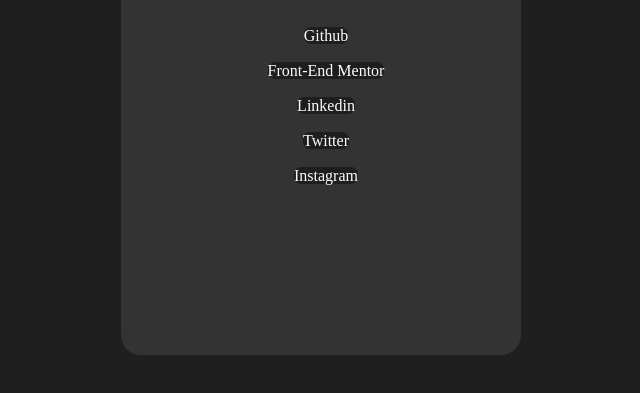
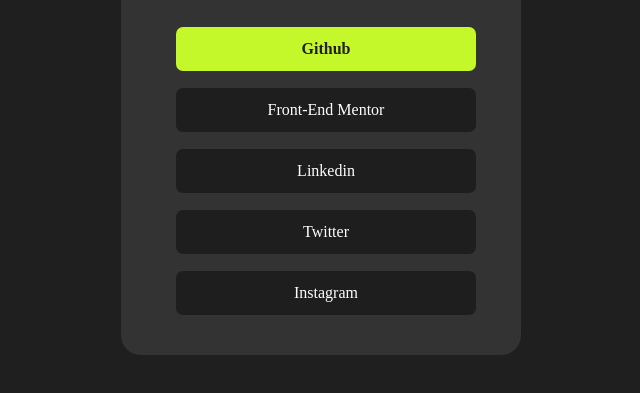
Before and after one commit to capitaorrj/projeto-link-de-redes-sociais, a plain HTML site: page index.html in a window 1280 px wide. In both pictures the pointer is over the link "Github". Shown: the part 345-738 px from the top of the page, without its empty margins (319-959 px from the left). Drawn offline with Linux system fonts and the light colour scheme.

Commit message:
Add files via upload

```diff
--- a/src/css/style.css
+++ b/src/css/style.css
@@ -10,6 +10,7 @@
 main{
     width: 400px;
     height: 600px;
+
 }
 
 .conteiner {
@@ -58,13 +59,8 @@
     align-items: center;
     gap: 17px;
 
+}
 
-}
-.redes button:hover{
-    transform: 1.10s;
-    background-color:  hsl(75, 94%, 57%); color: hsl(0, 0%, 12%);
-    cursor:pointer
-}
 .github{
     width:300px;
     height: 44px;
@@ -73,6 +69,16 @@
     border-style: none;
     color:white;
     cursor: pointer;
+    display: flex;
+    align-items: center;
+    justify-content: center;
+
+}
+.github:hover{
+    transform: 1.10s;
+    background-color:hsl(75, 94%, 57%); color: hsl(0, 0%, 12%);
+    cursor:pointer;
+    font-weight: 700;
 }
 .frontend{
     width:300px;
@@ -81,6 +87,16 @@
     border-radius: 7px;
     border-style: none;
     color:white;
+    display: flex;
+    align-items: center;
+    justify-content: center;
+
+}
+.frontend:hover{
+    transform: 1.10s;
+    background-color:hsl(75, 94%, 57%); color: hsl(0, 0%, 12%);
+    cursor:pointer;
+    font-weight: 700;
 }
 .linkedin{
     width:300px;
@@ -89,6 +105,16 @@
     border-radius: 7px;
     border-style: none;
     color:white;
+    display: flex;
+    align-items: center;
+    justify-content: center;
+
+}
+.linkedin:hover{
+    transform: 1.10s;
+    background-color:  hsl(75, 94%, 57%); color: hsl(0, 0%, 12%);
+    cursor:pointer;
+    font-weight: 700;
 }
 .x{
     width:300px;
@@ -97,6 +123,15 @@
     border-radius: 7px;
     border-style: none;
     color:white;
+    display: flex;
+    align-items: center;
+    justify-content: center;
+}
+.x:hover{
+    transform: 1.10s;
+    background-color:  hsl(75, 94%, 57%); color: hsl(0, 0%, 12%);
+    cursor:pointer;
+    font-weight: 700;
 }
 .insta{
     width:300px;
@@ -105,4 +140,16 @@
     border-radius: 7px;
     border-style: none;
     color:white;
+    align-items: center;
+    display: flex;
+    justify-content: center;
+    transform: 1.10s;
+
+
 }
+.insta:hover {
+    transform: 1.10s;
+    background-color:  hsl(75, 94%, 57%); color: hsl(0, 0%, 12%);
+    cursor:pointer;
+    font-weight: 700;
+}
```
